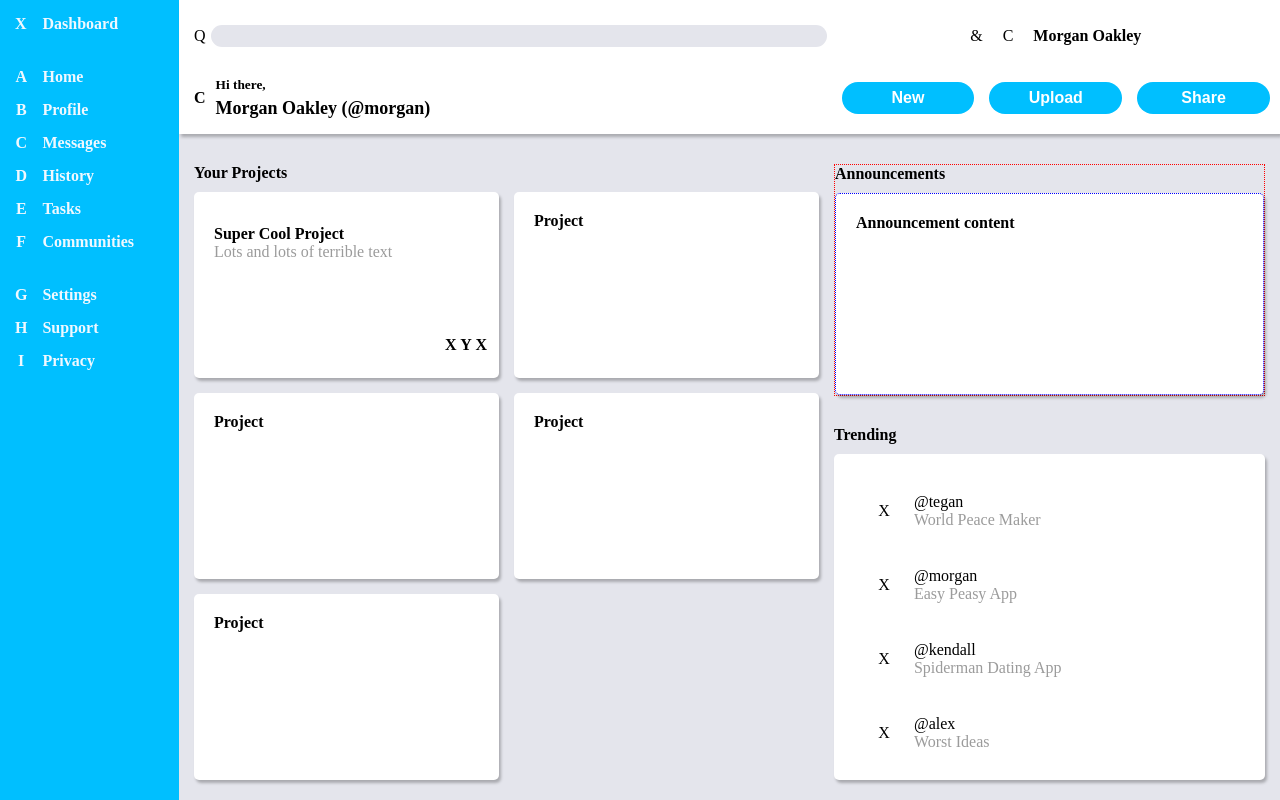
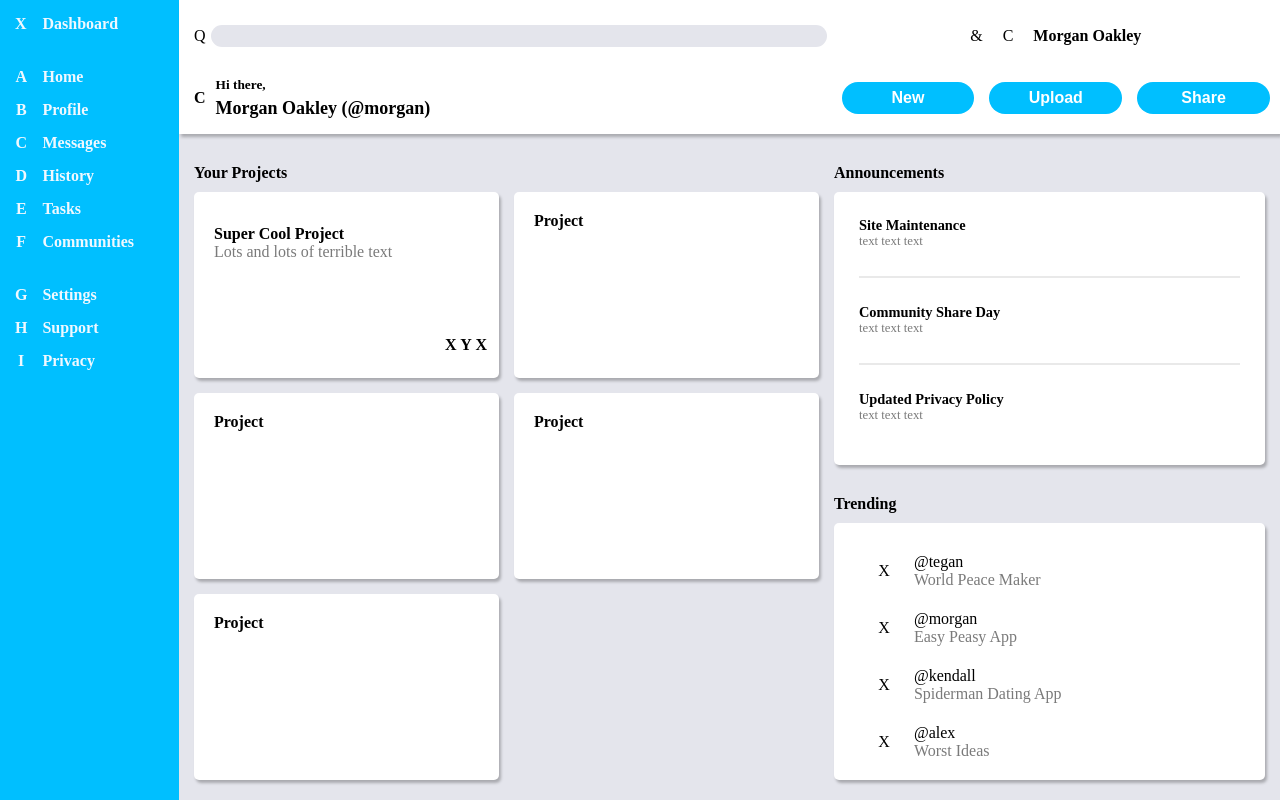
Before and after one commit to SpekkioKilwala/admin-dashboard, a plain HTML site: page index.html in a window 1280 px wide. Drawn offline with Linux system fonts and the light colour scheme.

Commit message:
Fill out announcements box

```diff
--- a/index.html
+++ b/index.html
@@ -58,9 +58,24 @@
         <div class="card shd trim">Project</div>
       </div>
     </div>
-    <div class="titled announcements x">
+    <div class="titled announcements">
       Announcements
-      <div class="card shd">Announcement content</div>
+      <div class="card shd">
+        <div class="announcement">
+          <div class="announcement-title">Site Maintenance</div>
+          <div class="announcement-text gr">text text text</div>
+        </div>
+        <hr class="line-h">
+        <div class="announcement">
+          <div class="announcement-title">Community Share Day</div>
+          <div class="announcement-text gr">text text text</div>
+        </div>
+        <hr class="line-h">
+        <div class="announcement">
+          <div class="announcement-title">Updated Privacy Policy</div>
+          <div class="announcement-text gr">text text text</div>
+        </div>
+      </div>
     </div>
     <div class="titled trending">
       Trending
--- a/style.css
+++ b/style.css
@@ -141,6 +141,26 @@ body {
   grid-area: announcements;
 }
 
+.announcements > .card {
+  display: grid;
+  gap: 10px;
+  padding: 25px;
+}
+
+.announcement-title {
+  font-size: 0.9rem;
+}
+
+.announcement-text {
+  font-size: 0.8rem;
+  font-weight: 400;
+}
+
+.line-h {
+  border: none;
+  border-top: 2px solid rgb(233, 233, 233);
+}
+
 .deck {
   display: grid;
   /* I want the flexibility here. */
@@ -218,7 +238,7 @@ body {
 
 .gr {
   /* grey colour */
-  color: rgb(155, 155, 155);
+  color: rgb(122, 122, 122);
 }
 
 .wgt4 {
```
Also changed, not shown: 1 other file.
